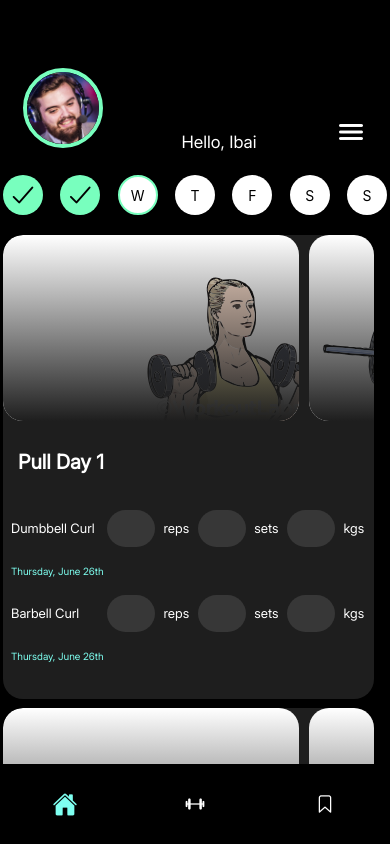
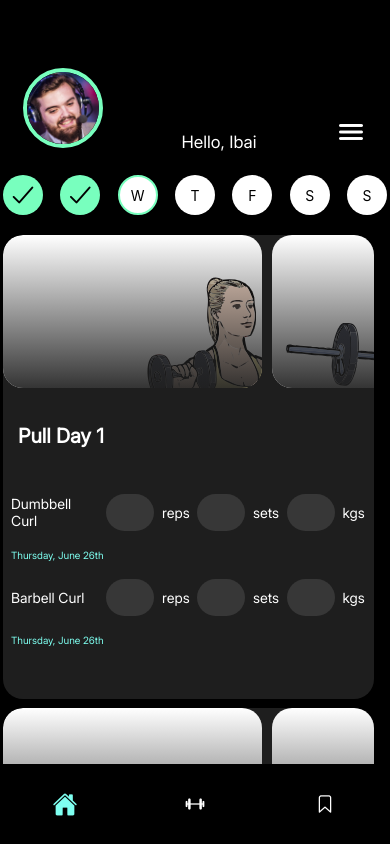
Before and after one commit to andrei-0000/GymIOS, a React Native app: screen /Home in a window 390 px wide. Built offline with nearby package versions, Linux system fonts and the light colour scheme.

Commit message:
fix on styling

```diff
--- a/components/WorkoutCard.tsx
+++ b/components/WorkoutCard.tsx
@@ -55,7 +55,9 @@ function WorkoutCard({ id, name, exercises }: WorkoutProps) {
               <ImageBackground source={source} style={styles.CardImageStyle}>
                 <LinearGradient
                   colors={["#00000000", COLORS.cardGrey]}
-                  style={{ height: "100%", width: "100%" }}
+                  start={{ x: 0.5, y: 0.3 }}
+                  end={{ x: 0.5, y: 1 }}
+                  style={{ height: "100%", width: "100%", opacity: 0.9 }}
                 />
               </ImageBackground>
             </View>
@@ -124,10 +126,11 @@ const styles = StyleSheet.create({
   ScrollViewContainer: {
     flexDirection: "row",
     paddingHorizontal: 0,
+    marginBottom: 0,
   },
   ImageWrapper: {
-    width: CARD_WIDTH * 0.8, // Ensuring each image is smaller than the card width
-    height: CARD_HEIGHT * 0.4,
+    width: CARD_WIDTH * 0.7, // Ensuring each image is smaller than the card width
+    height: CARD_HEIGHT * 0.33,
     marginRight: 10, // Adds spacing between images
   },
   CardImageStyle: {
@@ -140,12 +143,13 @@ const styles = StyleSheet.create({
     fontSize: 20,
     color: COLORS.white,
     paddingHorizontal: 15,
-    paddingTop: 10,
+    paddingTop: 0,
     fontWeight: "bold",
+    marginBottom: 10,
   },
   NormalTextStyle: {
     fontFamily: "inter",
-    fontSize: 13,
+    fontSize: 14,
     color: COLORS.white,
     fontWeight: "400",
   },
@@ -180,7 +184,7 @@ const styles = StyleSheet.create({
   exerciseName: {
     flex: 1,
     fontFamily: "inter",
-    fontSize: 13,
+    fontSize: 14,
     color: COLORS.white,
     fontWeight: "400",
   },
```
